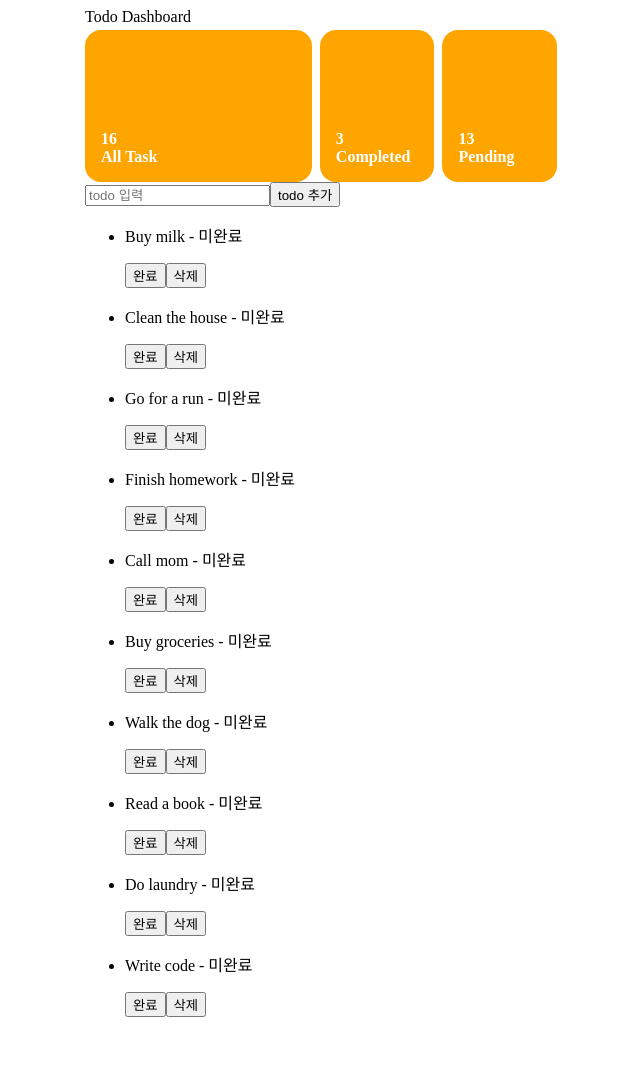
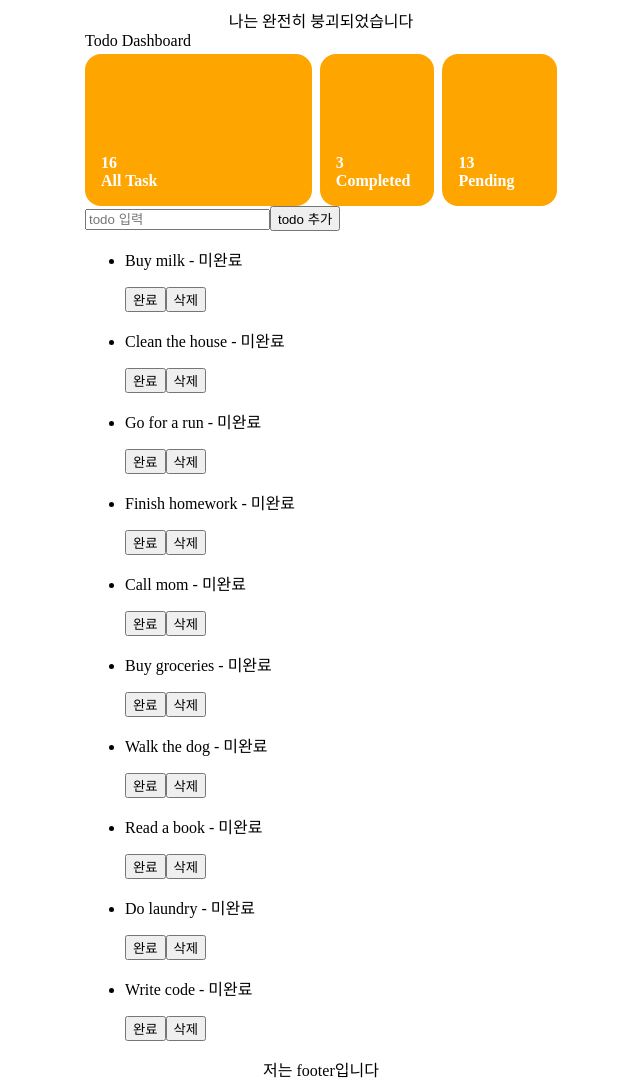
Before and after one commit to ohos46419/react-basic-6th-todo, a React (Vite) app: page / in a window 1280 px wide. Shown: the whole page, without its empty margins (319-959 px from the left). Before the commit the page ends 1041 px from the top, so only its background shows below. Built offline with nearby package versions, Linux system fonts and the light colour scheme.

Commit message:
feat: RootLayout 추가

```diff
--- a/src/App.jsx
+++ b/src/App.jsx
@@ -1,10 +1,11 @@
+import RootLayout from "./components/todo/layout/RootLayout";
 import TodoContainer from "./components/todo/TodoContainer";
 
 const App = () => {
   return (
-    <main className="main-center">
+    <RootLayout>
       <TodoContainer />
-    </main>
+    </RootLayout>
   );
 };
 
--- /dev/null
+++ b/src/components/todo/layout/RootLayout.jsx
@@ -0,0 +1,11 @@
+const RootLayout = ({ children }) => {
+  return (
+    <main className="main-center">
+      <header>나는 완전히 붕괴되었습니다</header>
+      {children}
+      <footer>저는 footer입니다</footer>
+    </main>
+  );
+};
+
+export default RootLayout;
--- a/src/index.css
+++ b/src/index.css
@@ -1,5 +1,6 @@
 .main-center {
   display: flex;
+  flex-direction: column;
   justify-content: center;
   align-items: center;
 }
```
